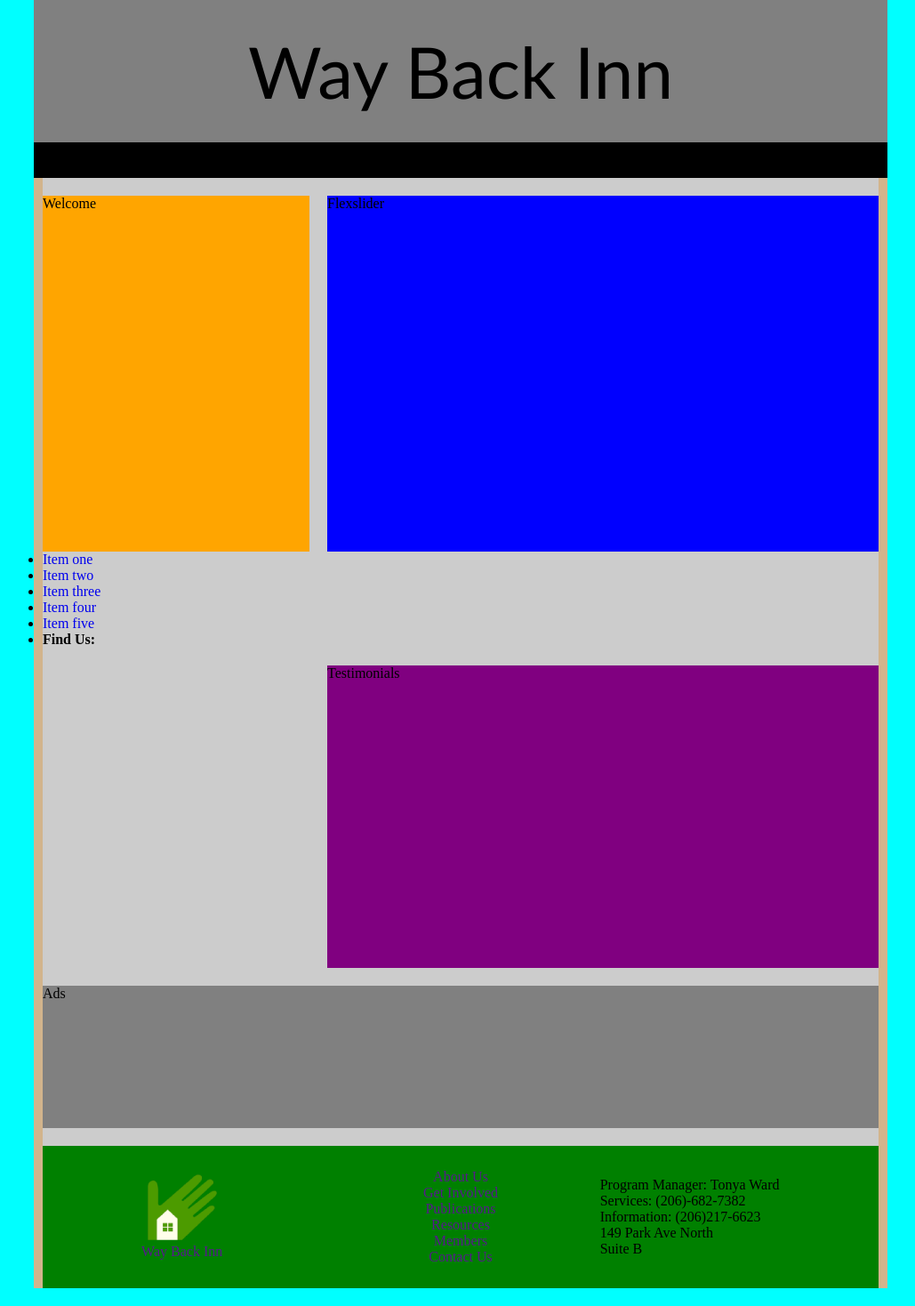
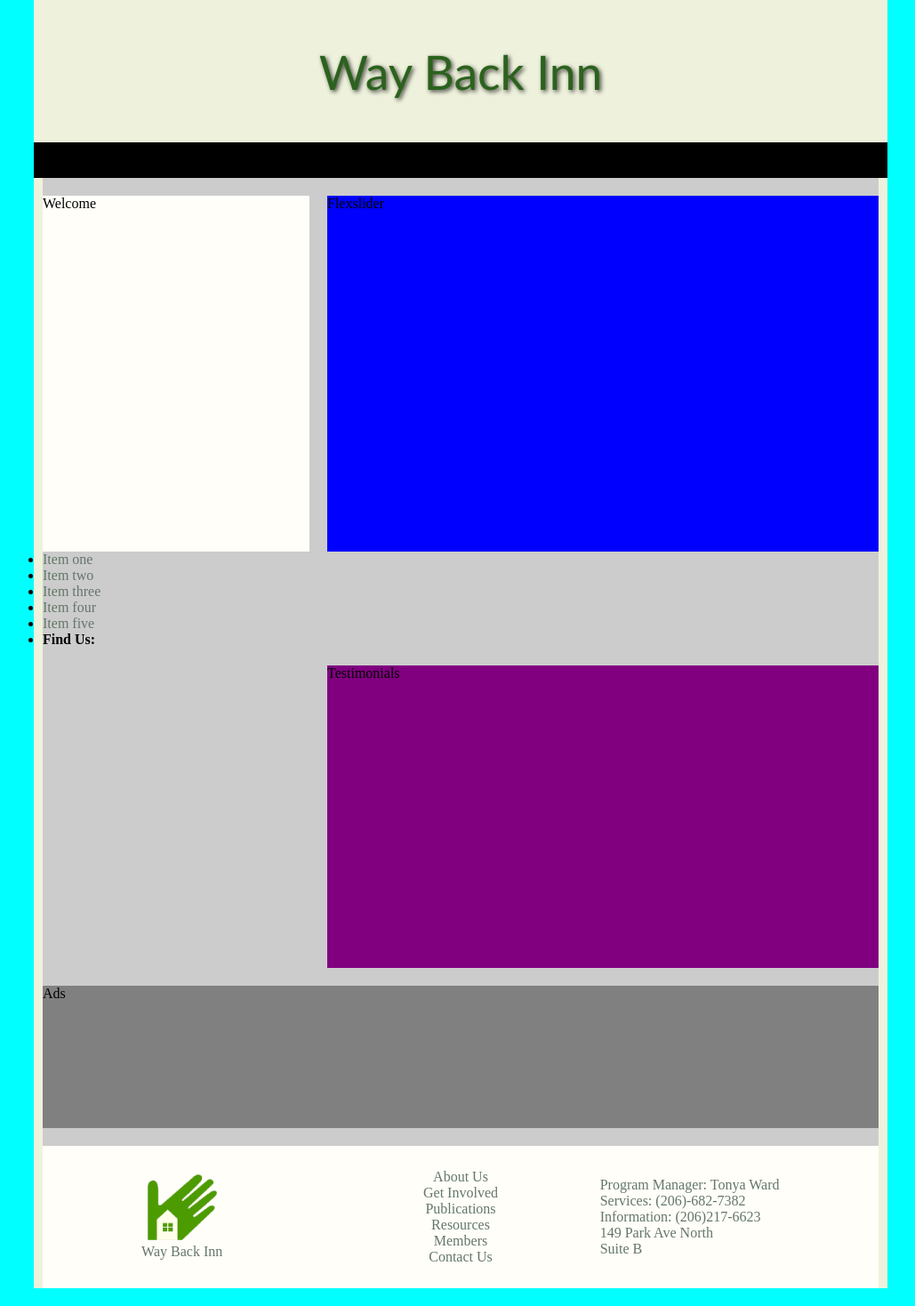
Before and after one commit to Ghebrehiwet/waybackinnhtmltemplate, a plain HTML site: page front-page.html in a window 1280 px wide. Shown: the whole page at 89% size, without its empty margins (122-1151 px from the left). Drawn offline with nearby package versions, Linux system fonts and the light colour scheme.

Commit message:
update style.css

```diff
--- a/style.css
+++ b/style.css
@@ -15,10 +15,11 @@ font-size:1em;
 }
 a {
 	text-decoration:none;
+	color:#64766A;
 }
 div#wrapper{
 	width:80%;
-	background-color:tan;
+	background-color:#EEF2DC;
 	margin:auto;
 }
 
@@ -32,7 +33,7 @@ div#main-content{
 div#header{
 	width:100%;
 	height:160px;
-	background-color:gray;
+	background-color:#EEF2DC;
 	margin:0px;
 	font-family:Candara;
 
@@ -44,8 +45,10 @@ div#header{
 }
 div#header h1 {
 width:100%;
-font-size:60pt;
+font-size:40pt;
 font-weight:normal;
+color:#2B621D;
+text-shadow: 2px 2px 5px rgba(0,0,0,0.75);
 }
 
 
@@ -60,9 +63,10 @@ nav{
 div#welcome{
 	width:31.914893%;
 	height:400px;
-	background-color:orange;
+	background-color:#FFFEF9;
 	margin-top:20px;
 	float:left;
+
 }
 div#flexslider{
 	width:65.957446%;
@@ -103,10 +107,12 @@ div#ads{
 footer{
 	width:100%;
 	height:160px;
-	background-color:green;
+	background-color:#FFFEF9;
 	margin-top:20px;
 	clear:both;
 	display:table;
+	margin-bottom:20px;
+
 
 }
 footer div {
@@ -117,11 +123,17 @@ footer div {
 footer span {
 	width:100%;
 	display:block;
+	color:#64766A;
 }
 footer a {
 	text-align:center;
 	width:100%;
 	display:block;
+}
+footer span.logo {
+	color:#2B621D;
+	font-size:18pt;
+	font-family:Candara;
 }
 
 
```
